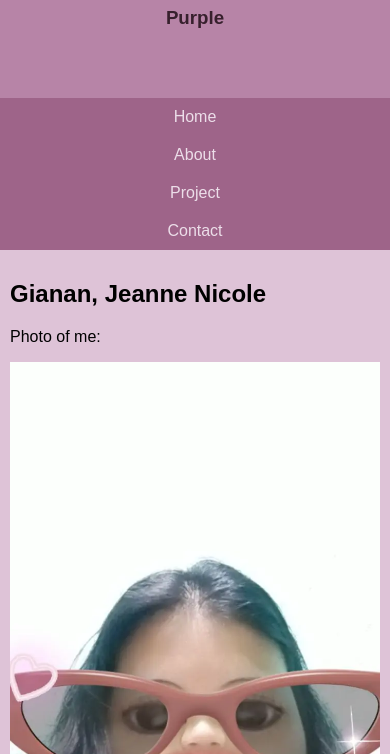
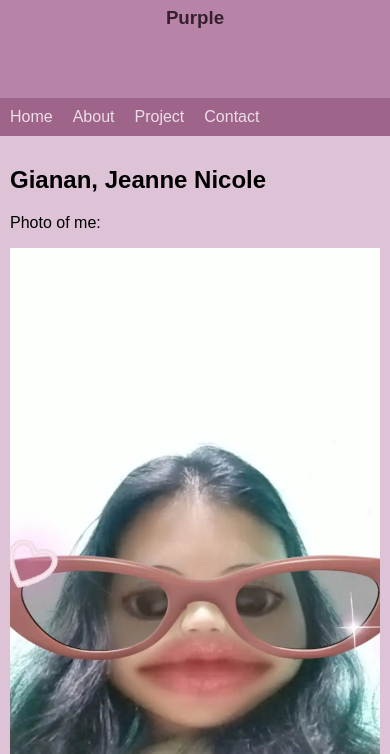
Before and after one commit to Nicole-185/ITPS205_ASS1, a plain HTML site: page index.html in a window 390 px wide. Shown: the part 90-844 px from the top of the page. Drawn offline with Linux system fonts and the light colour scheme.

Commit message:
Update styles.css

```diff
--- a/styles.css
+++ b/styles.css
@@ -93,12 +93,4 @@ nav a:hover {
     .main {
         width: 100%;
     }
-
-    nav {
-        text-align: center;
-    }
-
-    nav a {
-        float: none;
-    }
 }
```
